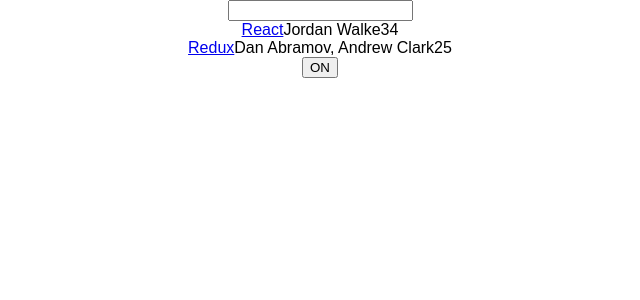
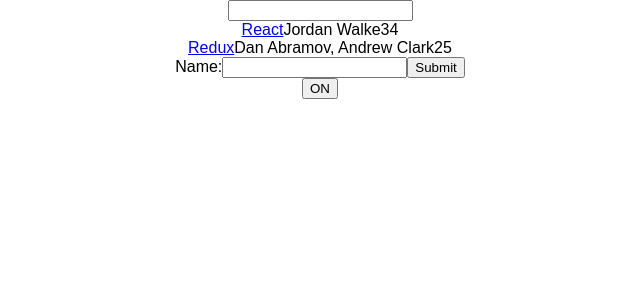
Before and after one commit to ccalbaugh/hackernews2, a React (Create React App) app: page / in a window 1280 px wide. Shown: the top 300 px of the page, without its empty margins (320-960 px from the left). Built offline with nearby package versions, Linux system fonts and the light colour scheme.

Commit message:
Finished NameForm class

```diff
--- a/src/App.js
+++ b/src/App.js
@@ -1,6 +1,7 @@
 import React, { Component } from 'react';
 import './App.css';
 import Toggle from './Toggle.js';
+import NameForm from './NameForm.js';
 
 const list = [
   {
@@ -60,6 +61,7 @@
             <span>{item.points}</span>
           </div>
         )}
+        <NameForm />
         <Toggle />
       </div>
     );
--- a/src/NameForm.js
+++ b/src/NameForm.js
@@ -1,5 +1,35 @@
 import React, { Component } from 'react';
 
+// Controlled Components are when react renders a form and also controls its state on subsequent requests
 class NameForm extends Component {
+	constructor(props) {
+		super(props);
+		this.state = {value: ''};
 
+		this.handleChange = this.handleChange.bind(this);
+		this.handleSubmit = this.handleSubmit.bind(this);
+	}
+
+	handleChange(event) {
+		this.setState({ value: event.target.value });
+	}
+
+	handleSubmit(event) {
+		alert('A name was submitted: ' + this.state.value);
+		event.preventDefault();
+	}
+
+	render() {
+		return (
+			<form onSubmit={this.handleSubmit}>
+				<label>
+					Name:
+					<input type="text" value={this.state.value} onChange={this.handleChange} />
+				</label>
+				<input type="submit" value="Submit" />
+			</form>
+		);
+	}
 }
+
+export default NameForm;
```
